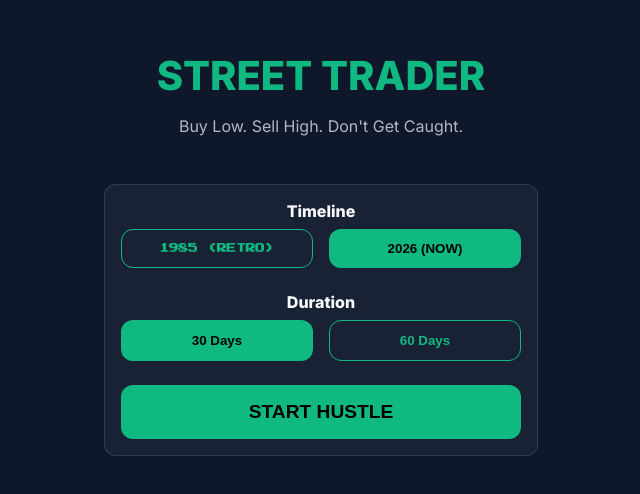
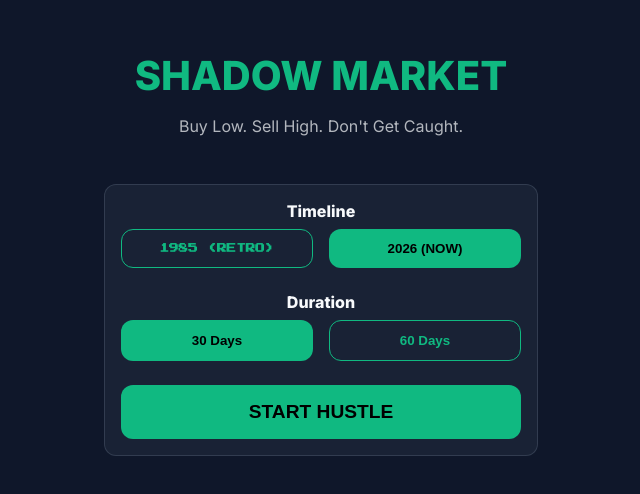
Before and after one commit to phantomenterprise/shadow-market, a React (Vite) app: page / in a window 1280 px wide. Shown: the part 192-686 px from the top of the page, without its empty margins (319-959 px from the left). Built offline with nearby package versions, Linux system fonts and the light colour scheme.

Commit message:
Change title to Shadow Market

```diff
--- a/index.html
+++ b/index.html
@@ -4,7 +4,7 @@
     <meta charset="UTF-8" />
     <link rel="icon" type="image/svg+xml" href="/vite.svg" />
     <meta name="viewport" content="width=device-width, initial-scale=1.0" />
-    <title>01.22.26-street-trader-simulator</title>
+    <title>Shadow Market</title>
   </head>
   <body>
     <div id="root"></div>
--- a/src/App.jsx
+++ b/src/App.jsx
@@ -32,7 +32,7 @@ function App() {
       }}>
         <div>
           <h1 style={{ fontFamily: 'var(--font-header)', fontSize: '2.5rem', marginBottom: '0.5rem', color: 'var(--primary)' }}>
-            STREET TRADER
+            SHADOW MARKET
           </h1>
           <p style={{ opacity: 0.7 }}>Buy Low. Sell High. Don't Get Caught.</p>
         </div>
```
